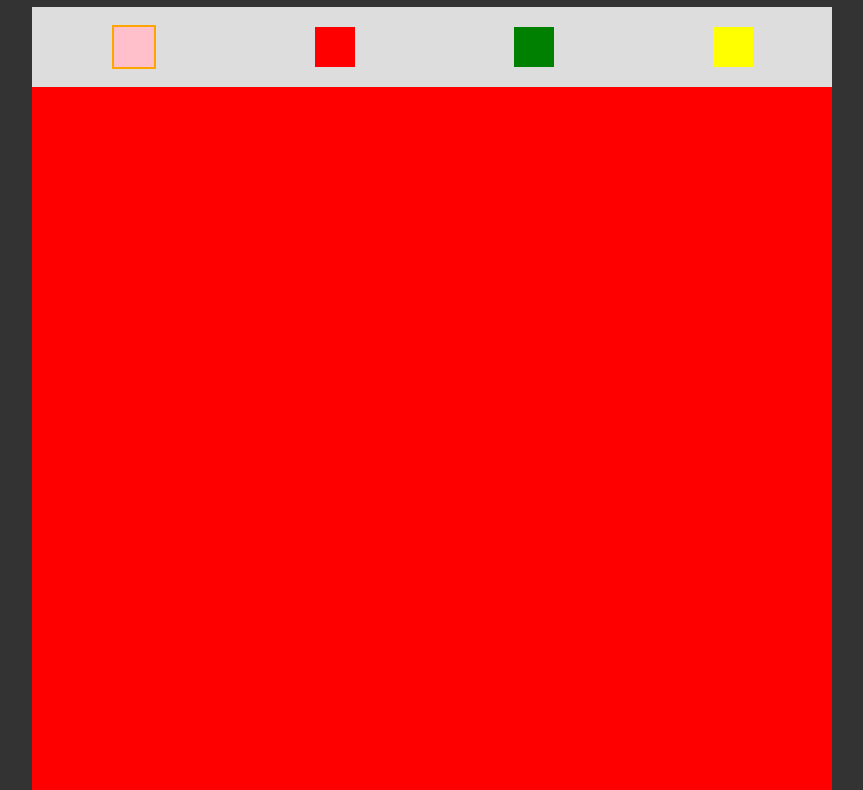
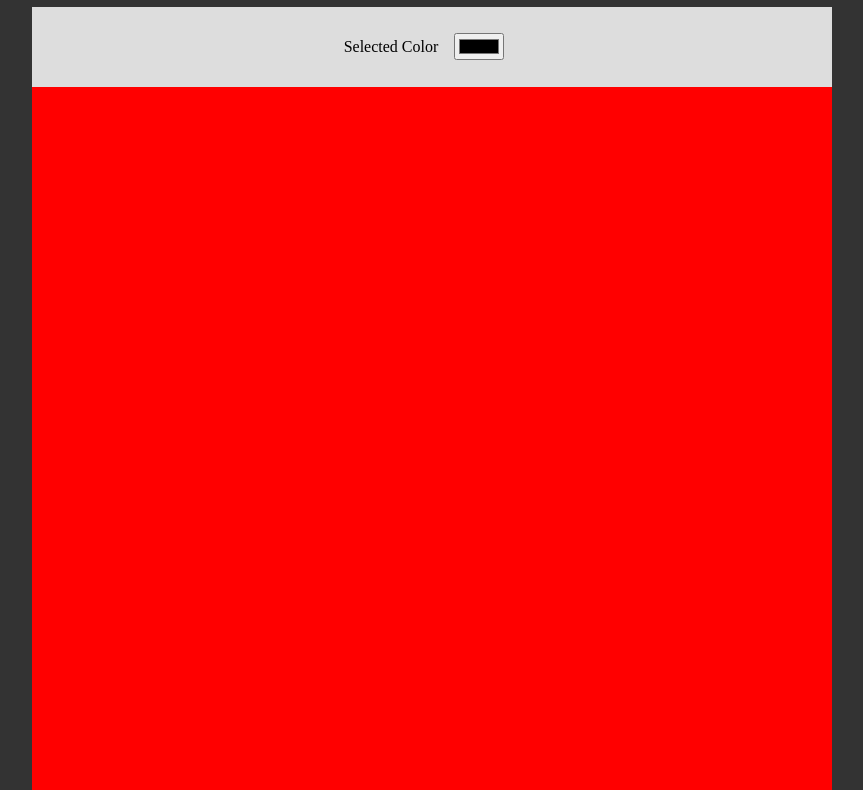
Before and after one commit to imcgonigle/pixel-art, a plain HTML site: page index.html in a window 1280 px wide. Shown: the part 73-863 px from the top of the page, without its empty margins (208-1071 px from the left). Drawn offline with Linux system fonts and the light colour scheme.

Commit message:
Add the ability to choose colors.

```diff
--- a/assets/js/app.js
+++ b/assets/js/app.js
@@ -1,20 +1,27 @@
 let pixels = document.getElementsByClassName('pixel');
-let colorSelections = document.getElementsByClassName('color-selection');
+let colorInput = document.getElementById('color-input');
 
-let selectedColor = '#ffc0cb';
+let selectedColor = colorInput.value;
+let isMouseDown = false;
 
 for (let i = 0; i < pixels.length; i++) {
   let pixel = pixels[i];
 
   pixel.addEventListener('mouseover', function(event) {
-    this.style.background = selectedColor;
+    if(isMouseDown) {
+      this.style.background = selectedColor;
+    }
   });
 }
 
-for (let i = 0; i < colorSelections.length; i++) {
-  let colorSelection = colorSelections[i];
+colorInput.addEventListener('input', function(event) {
+  selectedColor = this.value;
+});
 
-  colorSelection.addEventListener('click', function(event) {
-    console.log(this.value)
-  });
-}
+document.addEventListener('mousedown', function (event) {
+  isMouseDown = true;
+});
+
+document.addEventListener('mouseup', function (event) {
+  isMouseDown = false;
+})
--- a/assets/styles/main.css
+++ b/assets/styles/main.css
@@ -7,51 +7,22 @@ body {
   color: #ffffff;
 }
 
-#color-pallete {
+#color-selector {
   display: flex;
   align-items: center;
-  justify-content: space-around;
+  justify-content: center;
   flex-direction: row;
   margin: auto;
   width: 800px;
   height: 80px;
-
   background-color: #dddddd;
 }
-
-.color-selection {
-  height: 40px;
-  width: 40px;
+#color-input {
+  margin: 1rem;
 }
-
-.color-selection:hover {
-  cursor: pointer;
-}
-
-.selected {
-  border: 2px solid orange;
-}
-
-#pink {
-  background-color: pink;
-}
-
-#red {
-  background-color: red;
-}
-
-#yellow {
-  background-color: yellow;
-}
-
-#green {
-  background-color: green;
-}
-
 
 #canvas {
   margin: auto;
-
   width: 800px;
   height: 900px;
   background-color: #ffffff;
@@ -61,6 +32,5 @@ body {
   float: left;
   width: 400px;
   height: 450px;
-
   background-color: red;
 }
--- a/index.html
+++ b/index.html
@@ -8,11 +8,9 @@
   </head>
   <body>
     <h1 class="header">Pixel Art</h1>
-    <div id="color-pallete">
-      <div id="pink" class="selected color-selection"></div>
-      <div id="red" class="color-selection"></div>
-      <div id="green" class="color-selection"></div>
-      <div id="yellow" class="color-selection"></div>
+    <div id="color-selector">
+      <label for="color-input">Selected Color</label>
+      <input id="color-input" type="color">
     </div>
     <div id="canvas">
       <div class="pixel"></div>
```
